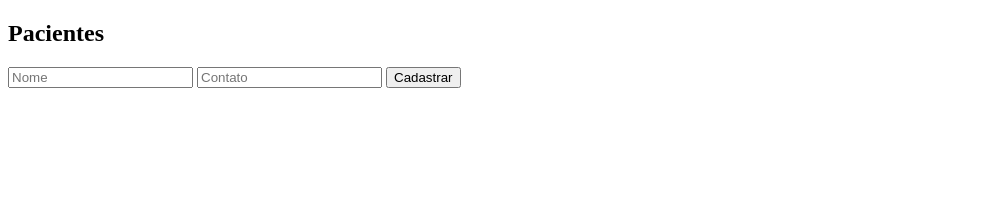
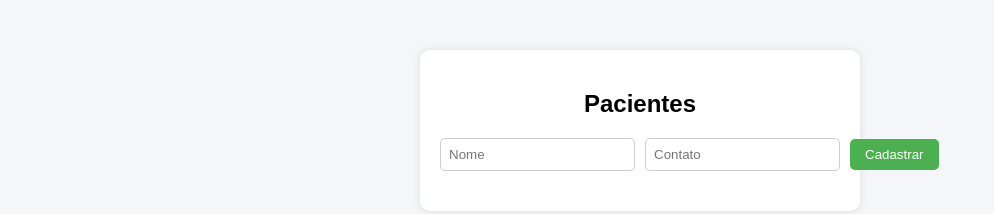
Before and after one commit to TaisGomess/Agendly-unifaat, a website: page frontend/pacientes.html in a window 1280 px wide. Shown: the whole page, without its empty margins (0-994 px from the left). Drawn offline with Linux system fonts and the light colour scheme; no server answers.

Commit message:
feat: cadastro e listagem de pacientes funcionando + frontend estilizado

```diff
--- a/backend/server.js
+++ b/backend/server.js
@@ -1,13 +1,15 @@
 import cors from 'cors';
 import express from 'express';
 import usuarioRoutes from './routes/usuarioRoutes.js';
+import pacienteRoutes from './routes/pacienteRoutes.js';
 
 const app = express();
 
-app.use(cors()); // Permite conexões de qualquer origem (CORS)
+app.use(cors());
 app.use(express.json());
 
 app.use(usuarioRoutes);
+app.use(pacienteRoutes);
 
 app.get('/', (req, res) => {
   res.send('API funcionando 🚀');
--- a/frontend/pacientes.html
+++ b/frontend/pacientes.html
@@ -2,17 +2,21 @@
 <html>
 <head>
     <title>Pacientes</title>
+    <link rel="stylesheet" href="style.css">
 </head>
 <body>
 
-<h2>Pacientes</h2>
+<div class="container">
+    <h2>Pacientes</h2>
 
-<input id="nome" placeholder="Nome">
-<input id="contato" placeholder="Contato">
+    <div class="form">
+    <input id="nome" placeholder="Nome">
+    <input id="contato" placeholder="Contato">
+    <button onclick="cadastrarPaciente()">Cadastrar</button>
+    </div>
 
-<button onclick="cadastrarPaciente()">Cadastrar</button>
-
-<ul id="lista"></ul>
+    <ul id="lista"></ul>
+</div>
 
 <script src="script.js"></script>
 
--- a/frontend/script.js
+++ b/frontend/script.js
@@ -33,6 +33,11 @@ async function cadastrarPaciente() {
     const nome = document.getElementById('nome').value;
     const contato = document.getElementById('contato').value;
 
+    if (!nome || !contato) {
+    alert('Preencha todos os campos!');
+    return;
+}
+
     await fetch('http://localhost:3000/pacientes', {
         method: 'POST',
         headers: {
@@ -40,6 +45,13 @@ async function cadastrarPaciente() {
         },
         body: JSON.stringify({ nome, contato })
     });
+
+    alert('Paciente cadastrado com sucesso!');
+
+    // limpar depois de cadastrar para evitar duplicados
+    document.getElementById('nome').value = '';
+    document.getElementById('contato').value = '';
+
 
     listarPacientes();
 
--- a/frontend/style.css
+++ b/frontend/style.css
@@ -0,0 +1,57 @@
+body {
+    font-family: Arial, sans-serif;
+    background-color: #f4f6f8;
+    margin: 0;
+    padding: 0;
+}
+
+.container {
+    width: 400px;
+    margin: 50px auto;
+    background: white;
+    padding: 20px;
+    border-radius: 10px;
+    box-shadow: 0 0 10px rgba(0,0,0,0.1);
+}
+
+h2 {
+    text-align: center;
+}
+
+.form {
+    display: flex;
+    gap: 10px;
+    margin-bottom: 20px;
+     align-items: center; /* Alinha os itens verticalmente */
+}
+
+input {
+    flex: 1;
+    padding: 8px;
+    border: 1px solid #ccc;
+    border-radius: 5px;
+}
+
+button {
+    padding: 8px 15px;
+    border: none;
+    background-color: #4CAF50;
+    color: white;
+    border-radius: 5px;
+    cursor: pointer;
+    white-space: nowrap; /* Evita que o texto do botão quebre em várias linhas */
+}
+
+button:hover {
+    background-color: #45a049;
+}
+
+ul {
+    list-style: none;
+    padding: 0;
+}
+
+li {
+    padding: 10px;
+    border-bottom: 1px solid #eee;
+}
```
Also changed, not shown: backend/controllers/pacienteController.js (added, +31 -0 lines), backend/routes/pacienteRoutes.js (added, +9 -0 lines), frontend/profissional.html (added, +5 -0 lines).
